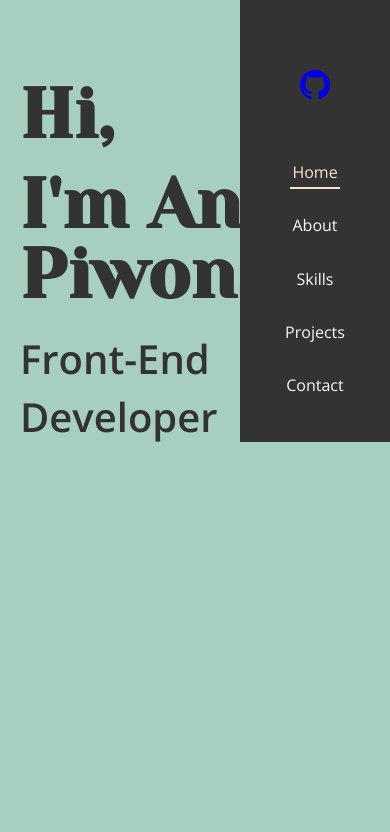
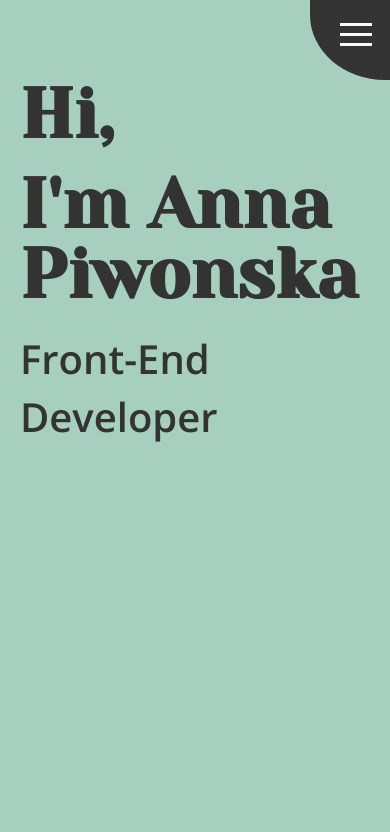
Before and after one commit to apiwonska/portfolio, a React (Create React App) app: page / in a window 390 px wide. Shown: the top 832 px of the page. Built offline with nearby package versions, Linux system fonts and the light colour scheme.

Commit message:
Make navigation responsive

```diff
--- a/package.json
+++ b/package.json
@@ -4,6 +4,7 @@
   "private": true,
   "dependencies": {
     "cra-template-typescript": "1.1.2",
+    "hamburger-react": "^2.4.1",
     "react": "^17.0.2",
     "react-dom": "^17.0.2",
     "react-scripts": "4.0.3",
--- a/src/App.css
+++ b/src/App.css
@@ -16,6 +16,14 @@ body {
   padding: 0;
   margin: 0;
   box-sizing: border-box;
+}
+
+*:focus-visible {
+  outline: #fff 1px dashed;
+}
+
+*:focus {
+  outline: none;
 }
 
 h1 {
--- /dev/null
+++ b/src/shared/Navigation/NavLink.tsx
@@ -0,0 +1,26 @@
+import { Link } from 'react-scroll';
+import styles from './Navigation.module.css';
+
+type Props = {
+  to: string;
+  children: string;
+};
+
+const NavLink: React.FC<Props> = ({ to, children }) => (
+  <li className={styles.nav_item}>
+    <Link
+      to={to}
+      className={styles.nav_link}
+      activeClass={styles.nav_link__active}
+      spy
+      smooth
+      offset={0}
+      duration={500}
+      tabIndex={0}
+    >
+      {children}
+    </Link>
+  </li>
+);
+
+export default NavLink;
--- a/src/shared/Navigation/Navigation.module.css
+++ b/src/shared/Navigation/Navigation.module.css
@@ -2,20 +2,59 @@
   position: fixed;
   top: 0;
   right: 0;
-  display: flex;
-  flex-direction: column;
   background-color: #333;
   color: #F9F9F9;
-  width: 150px;
-  font-size: 1.6rem;
+  min-width: 13rem;
   padding: 3rem 0;
+  transition: 0.3s;
+  overflow: hidden;
+  z-index: 10;
+}
+@media (max-width: 1400px) {
+  .nav {
+    width: 200px;
+    font-size: 2rem;
+    height: 100vh;
+  }
+}
+@media (max-width: 500px) {
+  .nav {
+    width: 100%;
+    height: 100vh;
+  }
+}
+.nav__closed {
+  position: fixed;
+  top: -5rem;
+  right: -7rem;
+  width: 15rem;
+  height: 13rem;
+  border-bottom-left-radius: 50%;
+  border-top-left-radius: 30%;
+  border-bottom-right-radius: 30%;
+  background-color: #333;
+  color: #F9F9F9;
+}
+.nav_content {
+  opacity: 1;
+  transform: translate(0, 0);
+  transition: 0.3s 0.3s;
+}
+.nav_content__hidden {
+  opacity: 0;
+  transform: translate(0rem, -2rem);
+}
+.nav_hamburger {
+  position: fixed;
+  top: 1rem;
+  right: 1rem;
 }
 .nav_linkIcon {
   display: block;
   width: 3rem;
-  margin: 4rem auto;
+  margin: 15rem auto 4rem;
 }
-.nav_linkIcon:visited {
+.nav_linkIcon:visited, .nav_linkIcon:link {
   color: #F9F9F9;
 }
 .nav_main {
@@ -29,30 +68,25 @@
   width: 100%;
 }
 .nav_link {
-  display: block;
+  display: inline-block;
   position: relative;
   color: #F9F9F9;
+  font-size: 1.8rem;
   text-decoration: none;
-  padding: 1.5rem;
+  padding: 1rem;
+  margin: 1rem 0;
   transition: 0.4s;
 }
 .nav_link::after {
   content: "";
   position: absolute;
-  bottom: 1rem;
+  bottom: 0.5rem;
   left: 50%;
   transform: translateX(-50%);
-  height: 0.2rem;
+  height: 2px;
   width: 0;
   background-color: #F9F9F9;
   transition: 0.4s;
-}
-.nav_link__active {
-  color: #FEE2CD;
-}
-.nav_link__active::after {
-  width: 5rem;
-  background-color: #FEE2CD;
 }
 .nav_link:visited {
   color: #F9F9F9;
@@ -62,6 +96,13 @@
   cursor: pointer;
 }
 .nav_link:hover::after {
-  width: 5rem;
+  width: calc(100% - 3rem);
   background-color: #FEE2CD;
 }
+.nav_link__active {
+  color: #FEE2CD;
+}
+.nav_link__active::after {
+  width: calc(100% - 3rem);
+  background-color: #FEE2CD;
+}
--- a/src/shared/Navigation/Navigation.module.scss
+++ b/src/shared/Navigation/Navigation.module.scss
@@ -4,20 +4,62 @@
   position: fixed;
   top: 0;
   right: 0;
-  display: flex;
-  flex-direction: column;
   background-color: get-color(neutrals-black);
   color: get-color(neutrals-white);
-  width: 150px;
-  font-size: 1.6rem;
+  min-width: 13rem;
   padding: 3rem 0;
+  transition: .3s;
+  overflow: hidden;
+  z-index: 10;
+
+  @media (max-width: 1400px) {
+    width: 200px;
+    font-size: 2rem;
+    height: 100vh;
+  }
+
+  @media (max-width: 500px) {
+    width: 100%;
+    height: 100vh;
+  }
+
+  &__closed {
+    position: fixed;
+    top: -5rem;
+    right: -7rem;
+    width: 15rem;
+    height: 13rem;
+    border-bottom-left-radius: 50%;
+    border-top-left-radius: 30%;
+    border-bottom-right-radius: 30%;
+    background-color: get-color(neutrals-black);
+    color: get-color(neutrals-white);
+  }
+
+  &_content {
+    opacity: 1;
+    transform: translate(0, 0);
+    transition: .3s .3s;
+  }
+
+  &_content__hidden {
+    opacity: 0;
+    transform: translate(0rem, -2rem);
+  }
+
+  &_hamburger {
+    position: fixed;
+    top: 1rem;
+    right: 1rem;
+  }
 
   &_linkIcon {
     display: block;
     width: 3rem;
-    margin: 4rem auto;
+    margin: 15rem auto 4rem;
 
-    &:visited {
+    &:visited,
+    &:link {
       color: get-color(neutrals-white);
     }
   }
@@ -36,32 +78,25 @@
   }
 
   &_link {
-    display: block;
+    display: inline-block;
     position: relative;
     color: get-color(neutrals-white);
+    font-size: 1.8rem;
     text-decoration: none;
-    padding: 1.5rem;
+    padding: 1rem;
+    margin: 1rem 0;
     transition: .4s;
 
     &::after {
       content: "";
       position: absolute;
-      bottom: 1rem;
+      bottom: 0.5rem;
       left: 50%;
       transform: translateX(-50%);
-      height: 0.2rem;
+      height: 2px;
       width: 0;
       background-color: get-color(neutrals-white);
       transition: .4s;
-    }
-
-    &__active {
-      color: get-color(secondary);
-
-      &::after {
-        width: 5rem;
-        background-color: get-color(secondary);
-      }
     }
 
     &:visited {
@@ -73,11 +108,22 @@
       cursor: pointer;
 
       &::after {
-        width: 5rem;
+        width: calc(100% - 3rem);
+        background-color: get-color(secondary);
+      }
+    }
+
+    &__active {
+      color: get-color(secondary);
+
+      &::after {
+        width: calc(100% - 3rem);
         background-color: get-color(secondary);
       }
     }
 
 
+
+
   }
 }
--- a/src/shared/Navigation/index.tsx
+++ b/src/shared/Navigation/index.tsx
@@ -1,10 +1,47 @@
-import { Link } from 'react-scroll';
+import { useState, useEffect, useRef } from 'react';
+import { Fade as Hamburger } from 'hamburger-react';
 import Icon, { iconEnum } from 'assets/Icon';
+import NavLink from './NavLink';
 
 import styles from './Navigation.module.css';
 
-const Navigation: React.FC = () => (
-  <div className={styles.nav}>
+const Navigation: React.FC = () => {
+  const [isOpen, setOpen] = useState(false);
+  const [largeScreen, setLargeScreen] = useState<boolean | null>(null);
+  const navRef = useRef<HTMLDivElement>(null);
+
+  useEffect(() => {
+    const setScreen = () => {
+      const isLargeScreen = window.innerWidth >= 1400;
+      if (largeScreen !== isLargeScreen) {
+        setOpen(!!isLargeScreen);
+        setLargeScreen(isLargeScreen);
+      }
+    };
+
+    if (largeScreen === null) setScreen();
+    window.addEventListener('resize', setScreen);
+
+    return () => {
+      window.removeEventListener('resize', setScreen);
+    };
+  });
+
+  return (
+    <div className={isOpen ? styles.nav : styles.nav__closed} ref={navRef}>
+      {!largeScreen && (
+        <div className={styles.nav_hamburger}>
+          <Hamburger
+            toggled={isOpen}
+            toggle={setOpen}
+            hideOutline={false}
+            easing="ease-in"
+            label="Toggle menu"
+          />
+        </div>
+      )}
+
+      <div className={isOpen ? styles.nav_content : styles.nav_content__hidden}>
         <a
           href="https://github.com/apiwonska"
           className={styles.nav_linkIcon}
@@ -14,74 +51,16 @@ const Navigation: React.FC = () => (
         </a>
         <nav className={styles.nav_main}>
           <ul className={styles.nav_list}>
-        <li className={styles.nav_item}>
-          <Link
-            to="home"
-            className={styles.nav_link}
-            activeClass={styles.nav_link__active}
-            spy
-            smooth
-            offset={0}
-            duration={500}
-          >
-            Home
-          </Link>
-        </li>
-        <li className={styles.nav_item}>
-          <Link
-            to="about"
-            className={styles.nav_link}
-            activeClass={styles.nav_link__active}
-            spy
-            smooth
-            offset={0}
-            duration={500}
-          >
-            About
-          </Link>
-        </li>
-        <li className={styles.nav_item}>
-          <Link
-            to="skills"
-            className={styles.nav_link}
-            activeClass={styles.nav_link__active}
-            spy
-            smooth
-            offset={0}
-            duration={500}
-          >
-            Skills
-          </Link>
-        </li>
-        <li className={styles.nav_item}>
-          <Link
-            to="projects"
-            className={styles.nav_link}
-            activeClass={styles.nav_link__active}
-            spy
-            smooth
-            offset={0}
-            duration={500}
-          >
-            Projects
-          </Link>
-        </li>
-        <li className={styles.nav_item}>
-          <Link
-            to="contact"
-            className={styles.nav_link}
-            activeClass={styles.nav_link__active}
-            spy
-            smooth
-            offset={0}
-            duration={500}
-          >
-            Contact
-          </Link>
-        </li>
+            <NavLink to="home">Home</NavLink>
+            <NavLink to="about">About</NavLink>
+            <NavLink to="skills">Skills</NavLink>
+            <NavLink to="projects">Projects</NavLink>
+            <NavLink to="contact">Contact</NavLink>
           </ul>
         </nav>
       </div>
+    </div>
   );
+};
 
 export default Navigation;
```
Also changed, not shown: src/styles/_global.scss (+8 -0 lines), src/styles/_mixins.scss (+12 -0 lines), 2 other files (tests, documents, lock files or other folders). Lines whose indentation alone changed are shown as unchanged.
